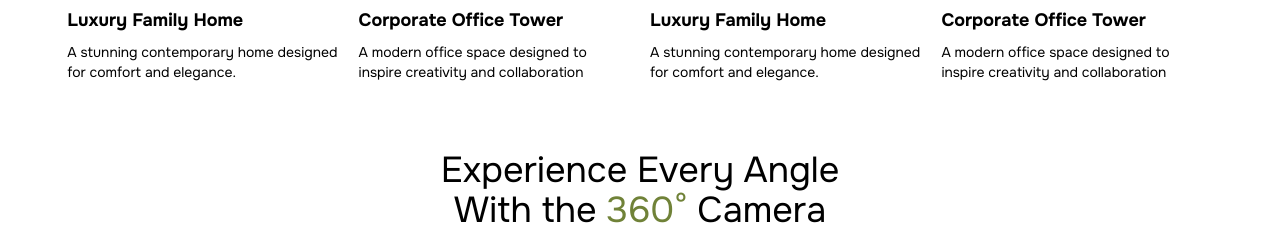
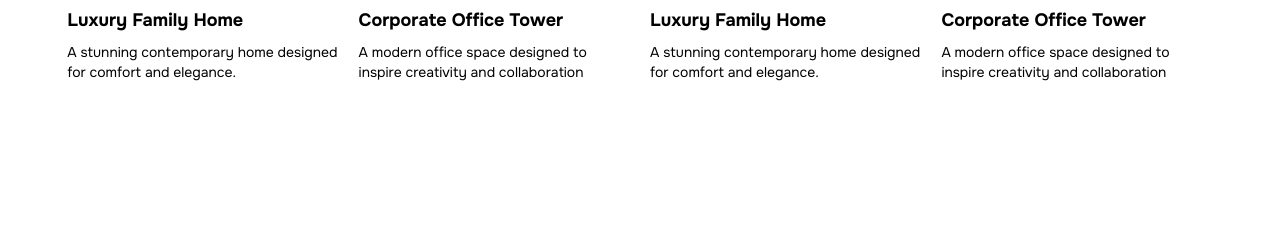
Before and after one commit to ominezX9/Ibrish, a React (Vite) app: page / in a window 1280 px wide. Shown: the part 2381-2615 px from the top of the page. Built offline with nearby package versions, Linux system fonts and the light colour scheme.

Commit message:
update: homepage

```diff
--- a/src/pages/homepage.tsx
+++ b/src/pages/homepage.tsx
@@ -73,6 +73,7 @@ export default function Homepage() {
 
         <DiscoverSpaces />
       </div>
+      <div className="p-10"></div>
       <Panorama />
       <div className="py-5 px-[50px]">
         <Neighbors/>
```
